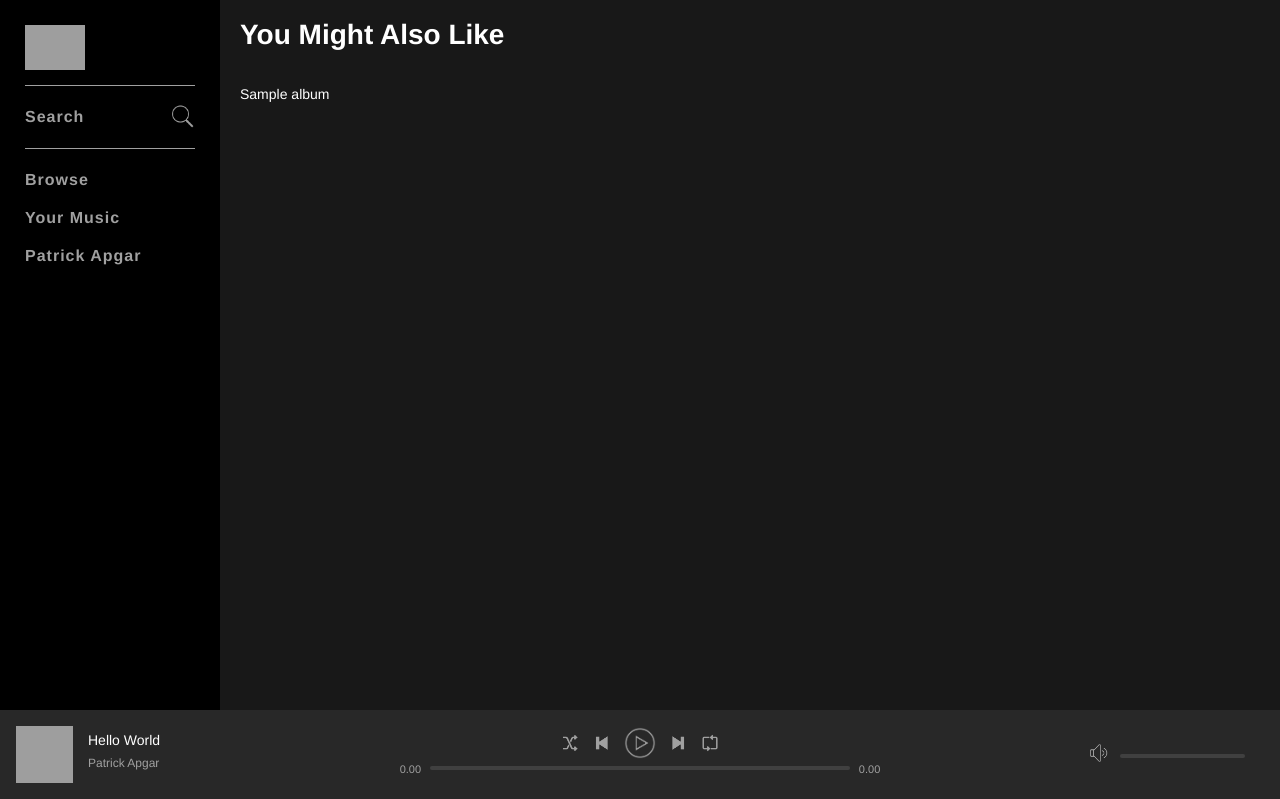
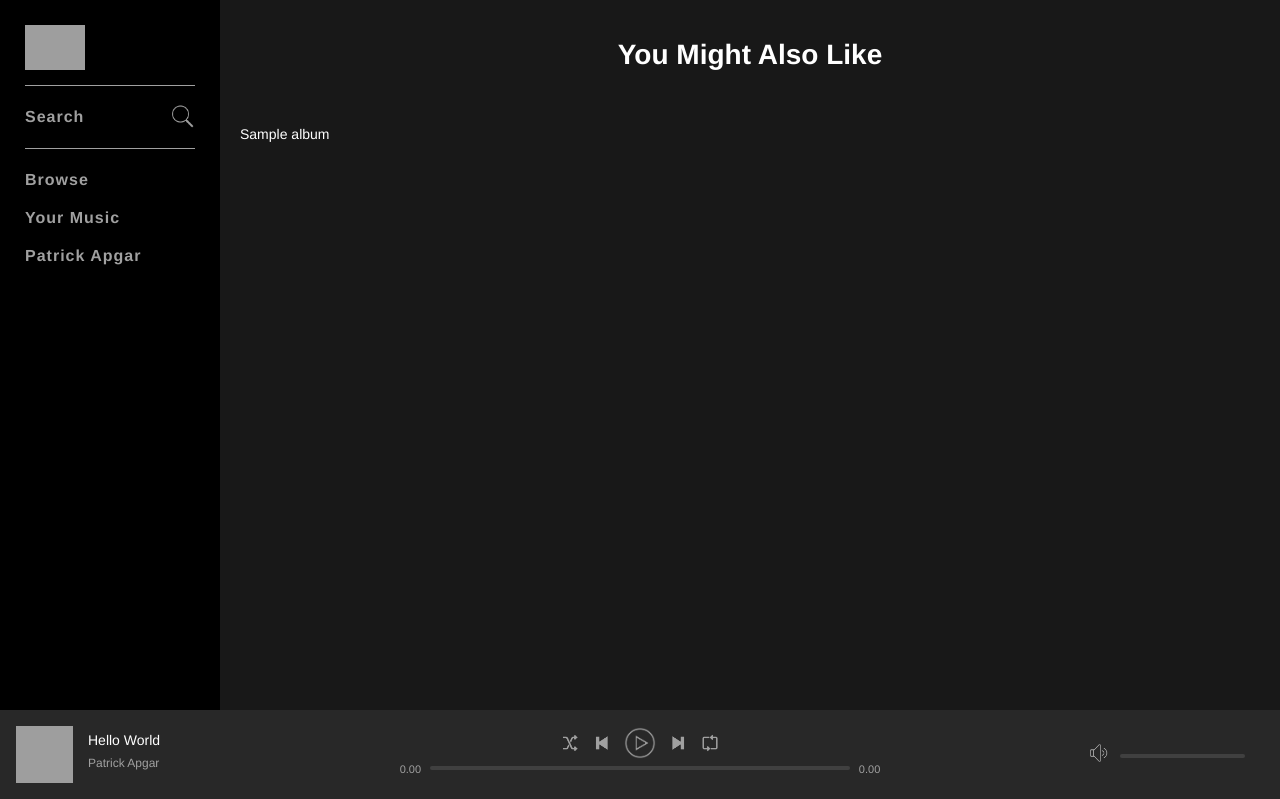
Before and after one commit to patricklapgar/MStream, a PHP site: page / in a window 1280 px wide. Shown: the top 799 px of the page. Run offline with PHP 8.4, Linux system fonts and the light colour scheme; the visitor is signed in with stand-in values (Sample User, id 1); tables that the repository leaves empty or names only in its code hold one stand-in row (values such as "Sample post"); data that the repository does not hold is empty; grey boxes are pictures that could not be loaded.

Commit message:
Add files via upload
Implemented more padding and margins on the album artwork covers. The file is getting pretty large so I will work on separating portions of it to other files and import them to style.css

```diff
--- a/assets/css/style.css
+++ b/assets/css/style.css
@@ -1,7 +1,7 @@
 html, body {
-    padding: 0;
-    margin: 0;
-    height: 100%;
+	padding: 0;
+	margin: 0;
+	height: 100%;
 }
 
 * {
@@ -11,6 +11,7 @@ html, body {
 
 body {
     background-color: #181818;
+    /* background-color: #f5f5dc; Biege color */
     font-size: 14px;
     min-width: 720px;
 }
@@ -24,7 +25,7 @@ body {
 }
 
 #nowPlayingBar {
-    display: flex;
+	display: flex;
     height: 90px;
     padding: 16px;
     box-sizing: border-box;
@@ -99,7 +100,6 @@ body {
     margin-left: 220px;
     padding-bottom: 90px;
     width: calc(100% - 220px);
-    /* border: solid red 2px; */
 }
 
 #mainContent {
@@ -222,3 +222,31 @@ body {
     top: 6px;
     width: 25px;
 }
+
+.pageHeadingBig {
+    padding: 20px;
+    text-align: center;
+}
+
+.gridViewItem {
+    display: inline-block;
+    margin-right: 20px;
+    width: 29%;
+    max-width: 200px;
+    min-width: 150px;
+    margin-bottom: 20px;
+}
+
+.gridViewItem img {
+    width: 100%;
+}
+
+/* .gridViewItem img:hover {
+    /////////////////////////////////////////////////
+    Do something with this later on.
+    ////////////////////////////////////////////////
+} */
+
+::-webkit-scrollbar {
+    display: none;
+}
```
